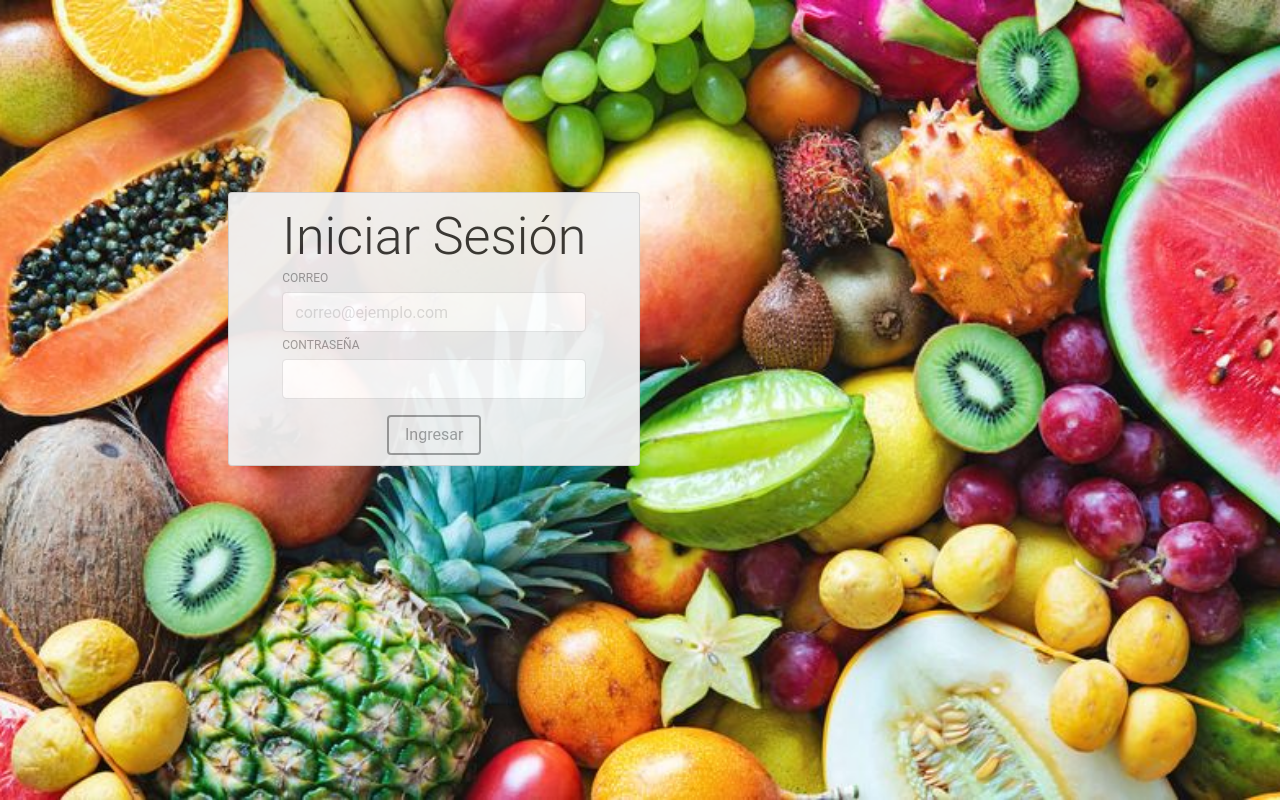
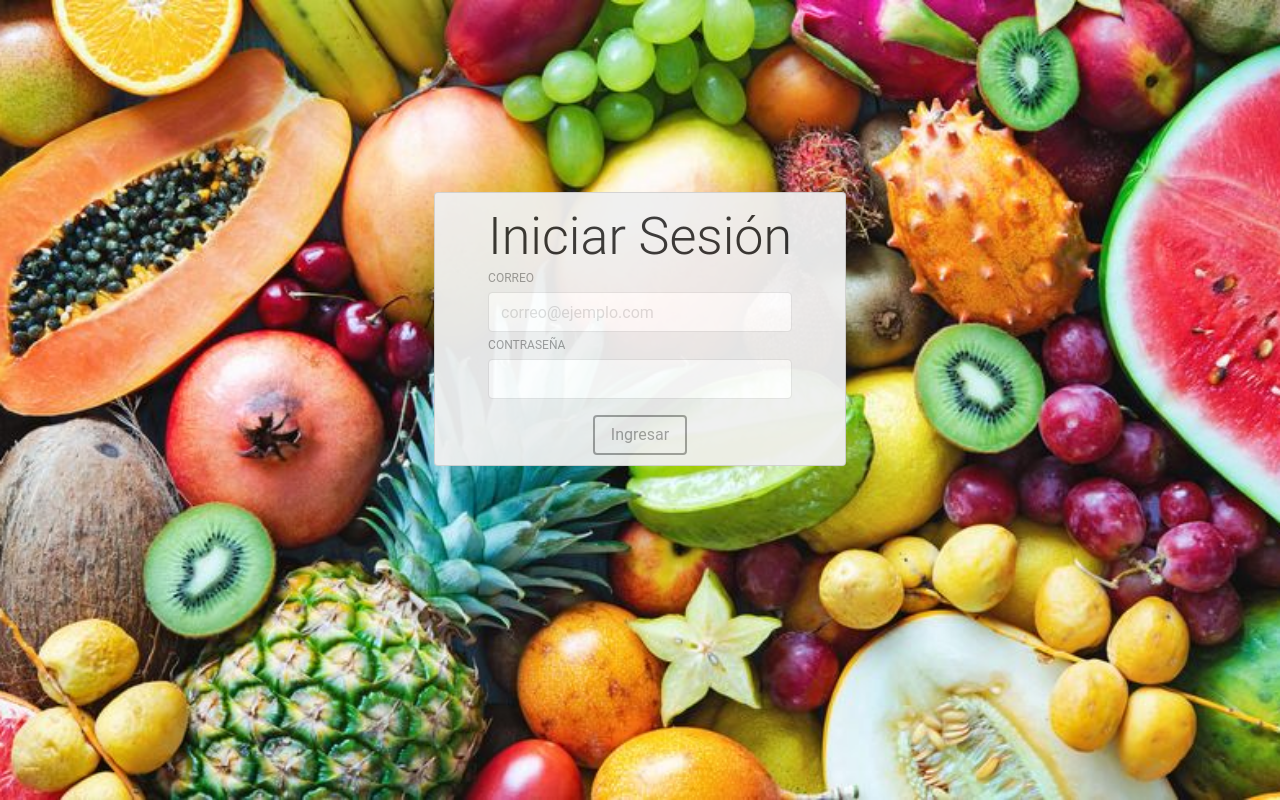
Before and after one commit to ArturoGuevara/Voyager_2, a Django app: page /cuentas/login/ in a window 1280 px wide. Run offline with Django 3.2, Linux system fonts and the light colour scheme; some libraries are stand-ins or nearby versions.

Commit message:
Centrar login

```diff
--- a/voyager/admin_usuarios/templates/admin_usuarios/login.html
+++ b/voyager/admin_usuarios/templates/admin_usuarios/login.html
@@ -10,7 +10,7 @@
 <div class="back_image w-100 position-relative">
         <div class="login_padding d-flex justify-content-center position-absolute">
             <div class="col-md-8">
-                <div class="card card_color w-50 justify-content-center">
+                <div class="card card_color w-50 mx-auto">
                     <div class="card-body">
                         <div class="text-center">
                             <h1 class="card-title">Iniciar Sesión</h1>
```
